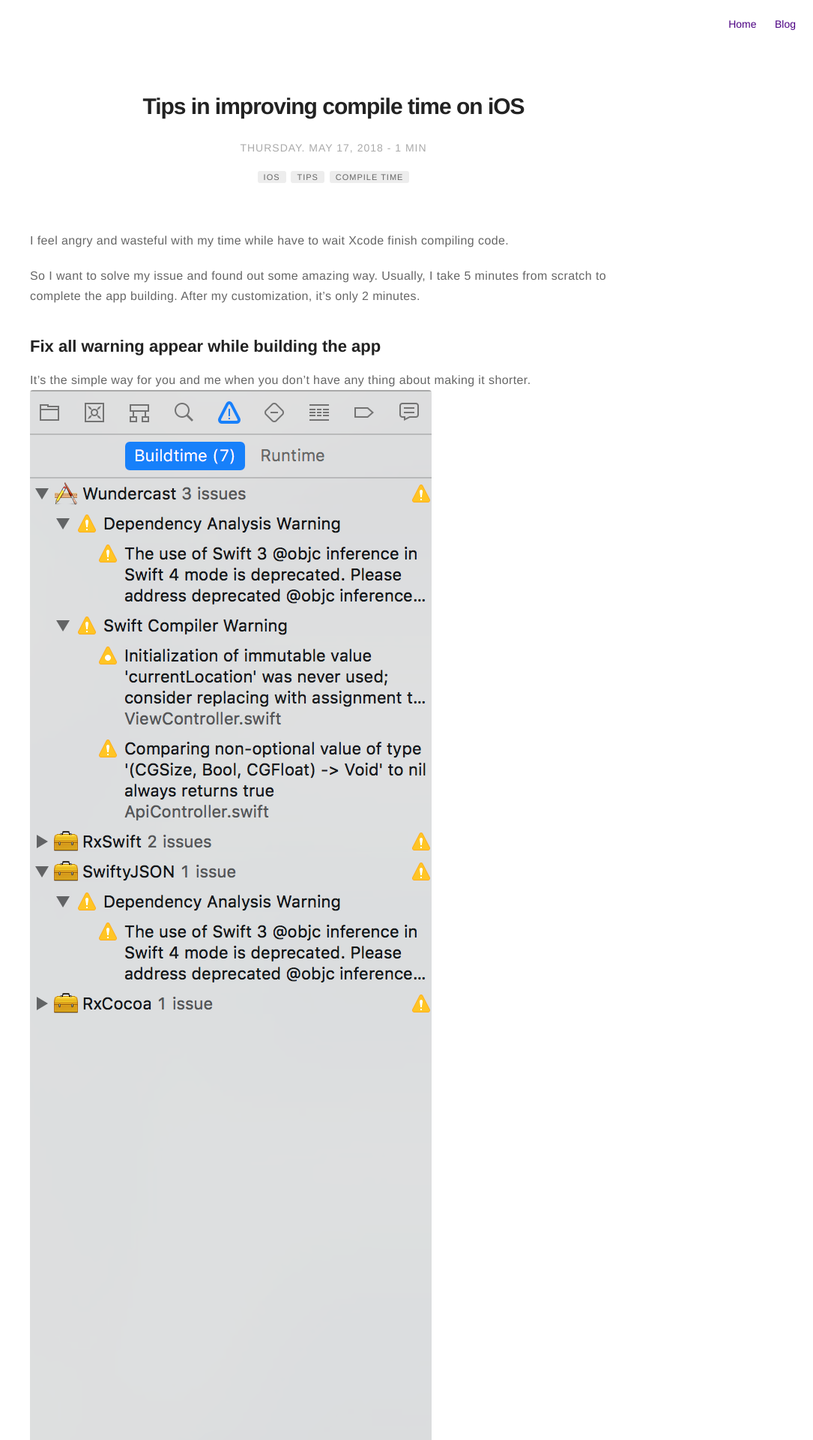
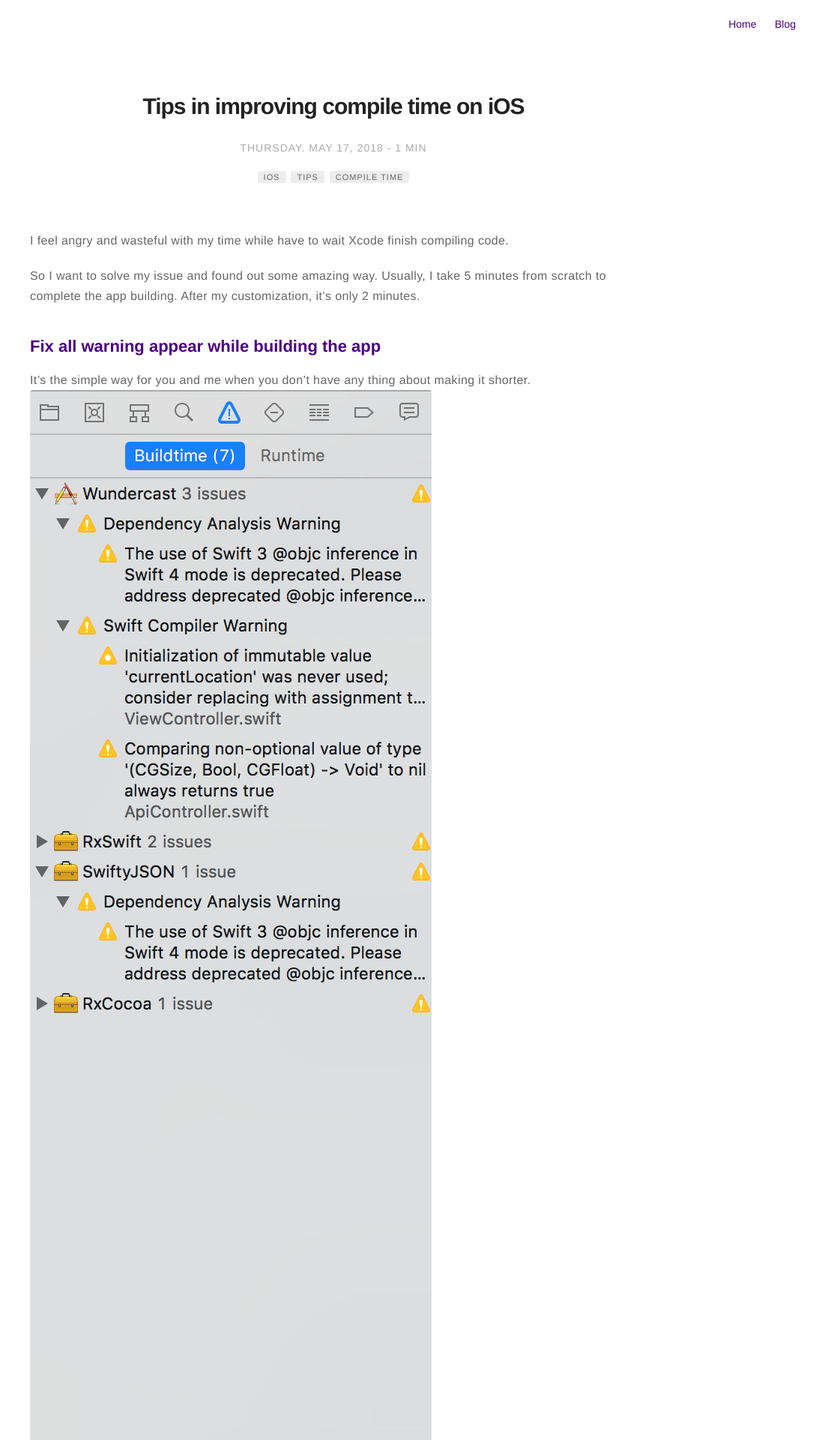
Before and after one commit to chungbd/bunchu, a Jekyll site: the page built from _posts/2018-05-17-Tips-in-improve-compile-time-on-iOS.markdown, in a window 1280 px wide. Shown: the top 1920 px of the page at 75% size, without its empty margins (195-1280 px from the left). Built offline with Jekyll 4.4.1, drawn with Linux system fonts in a browser that asks for light colours; comment, search, counter and statistics services are not loaded.

Commit message:
- update content

```diff
--- a/_posts/2018-05-17-Tips-in-improve-compile-time-on-iOS.markdown
+++ b/_posts/2018-05-17-Tips-in-improve-compile-time-on-iOS.markdown
@@ -18,7 +18,7 @@ I feel angry and wasteful with my time while have to wait Xcode finish compiling
 
 So I want to solve my issue and found out some amazing way. Usually, I take 5 minutes from scratch to complete the app building. After my customization, it's only 2 minutes.
 
-## Fix all warning appear while building the app
+## [Fix all warning appear while building the app]()
 
 It's the simple way for you and me when you don't have any thing about making it shorter.
 ![Markdowm Image]({{site.url}}/assets/post/2018/compile-time/compile-time1.png)
@@ -35,6 +35,6 @@ It's a good tool for code optimization. We also learn how Xcode compile code fas
 
 I tried this way with amazing about compile time, decrease from 4 minutes to 2 minutes. I recommend this way to you.
 
-##  Some where you can consult their way
+##  [Some where you can consult their way]()
 
 1. [https://github.com/fastred/Optimizing-Swift-Build-Times](https://github.com/fastred/Optimizing-Swift-Build-Times)
```
